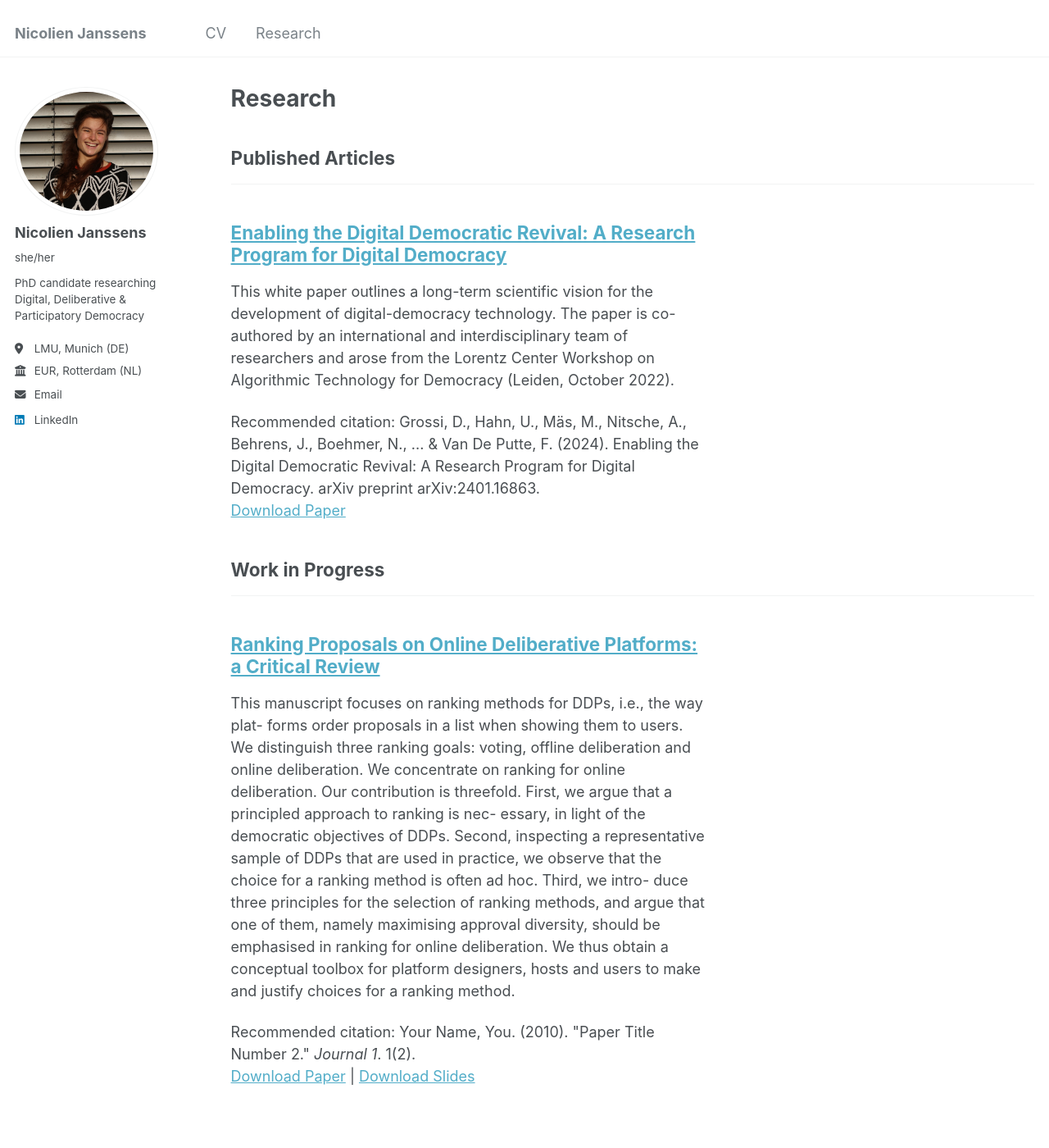
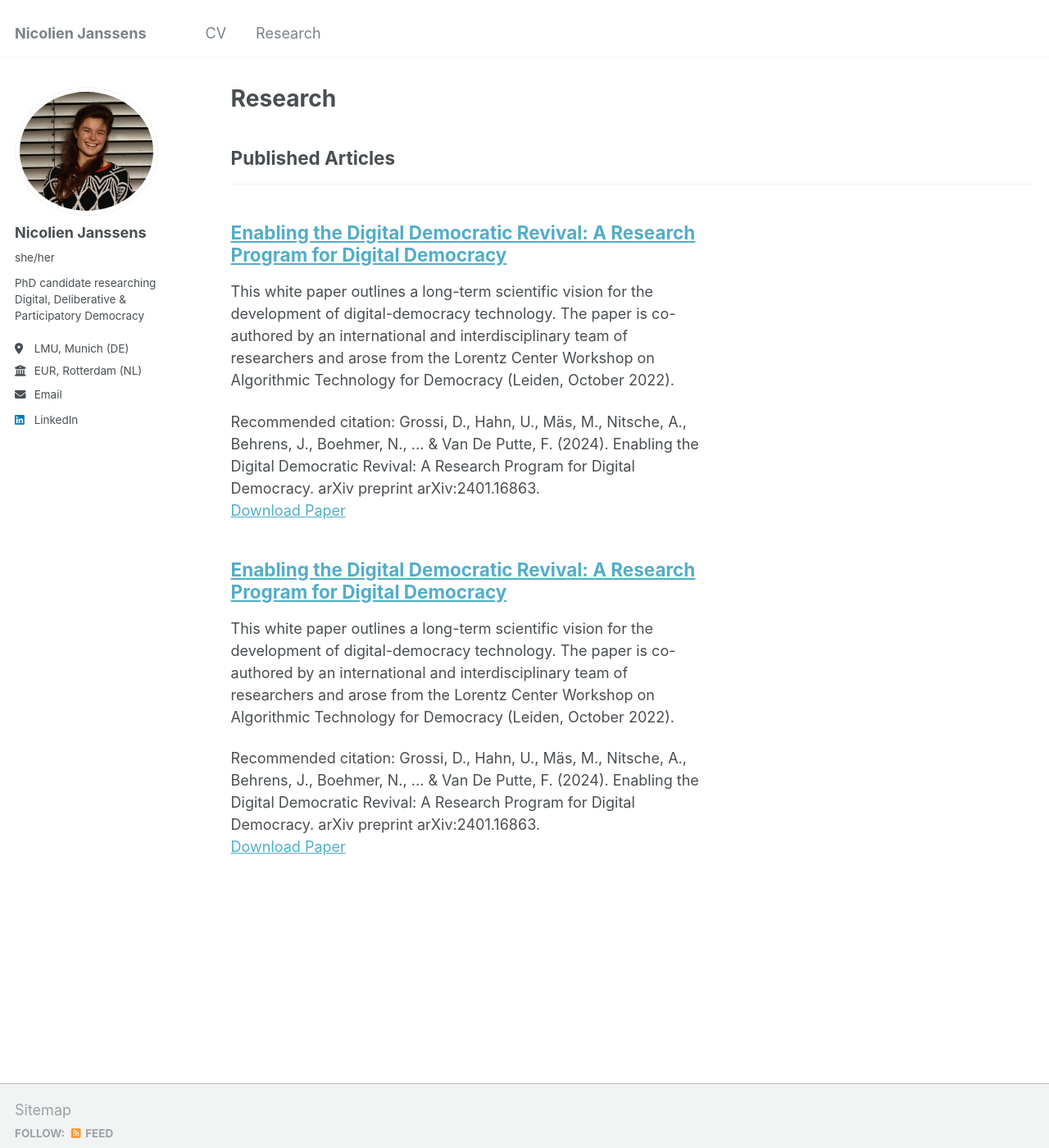
Before and after one commit to nicolienjanssens/nicolienjanssens, a Jekyll site: the page built from _pages/publications.html, in a window 1280 px wide and 1400 px high. Shown: the whole window at 82% size. Built offline with Jekyll 4.4.1, drawn with Linux system fonts in a browser that asks for light colours; a file with an impossible date is left out.

Commit message:
updated ranking proposals

```diff
--- a/_pages/publications.html
+++ b/_pages/publications.html
@@ -1,7 +1,7 @@
 ---
 layout: archive
 title: "Research"
-permalink: /research/
+permalink: research/
 author_profile: true
 ---
 
--- a/_publications/ranking-proposals-on-online-deliberative-platforms.md
+++ b/_publications/ranking-proposals-on-online-deliberative-platforms.md
@@ -16,11 +16,10 @@ one of them, namely maximising approval diversity, should be emphasised
 in ranking for online deliberation. We thus obtain a conceptual toolbox
 for platform designers, hosts and users to make and justify choices for a
 ranking method.'
-date: 2010-10-01
-venue: 'Manuscript'
-slidesurl: 'http://academicpages.github.io/files/slides2.pdf'
-paperurl: 'Upon Request'
-citation: 'Your Name, You. (2010). &quot;Paper Title Number 2.&quot; <i>Journal 1</i>. 1(2).'
+date:
+venue:
+paperurl:
+citation:
 ---
 
 This manuscript focuses on ranking methods for DDPs, i.e., the way plat-
```
Also changed, not shown: _publications/enabling-the-digital-democratic-revival copy.md (added, +14 -0 lines).
